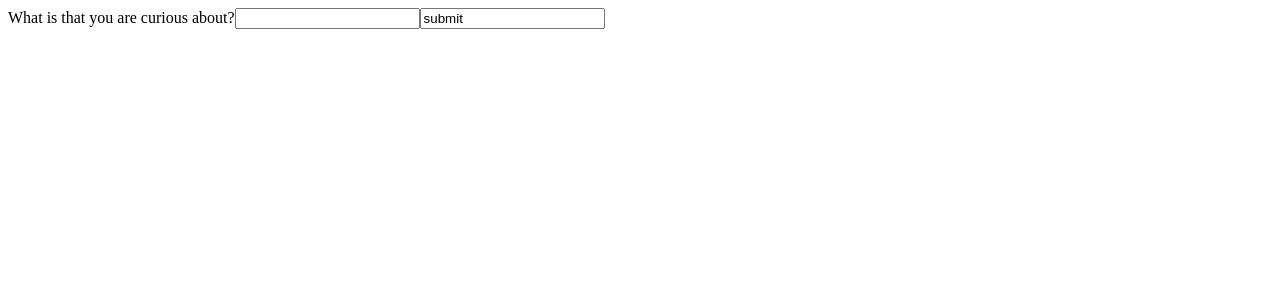
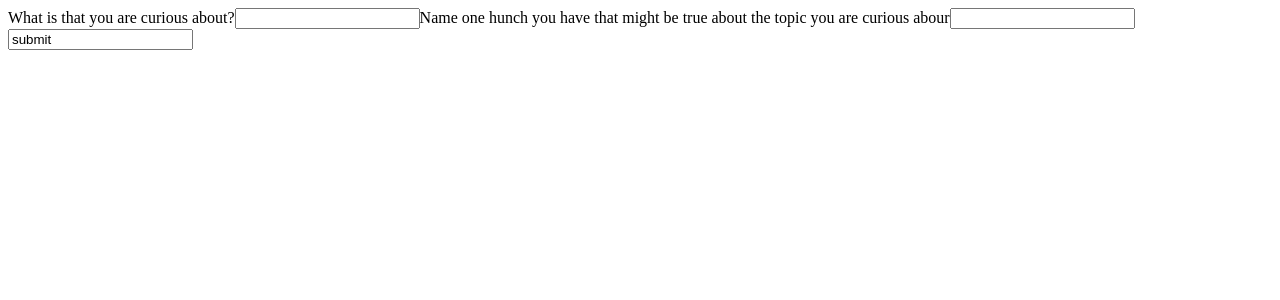
Before and after one commit to sarjir/ExperimentSaga, a React (Create React App) app: page / in a window 1280 px wide. Shown: the top 300 px of the page. Built offline with nearby package versions, Linux system fonts and the light colour scheme; no server answers; the database is empty.

Commit message:
add new field

```diff
--- a/FirstPage/index.tsx
+++ b/FirstPage/index.tsx
@@ -41,6 +41,9 @@ const FirstPage = () => {
     <form>
       <label htmlFor="question">What is that you are curious about?</label>
       <input onChange={handleOnChange} id="question" type="text" />
+
+      <label htmlFor="hypothesis">Name one hunch you have that might be true about the topic you are curious abour</label>
+      <input id="hypothesis" type="text"/>
       <input type="submt" onClick={handleOnSubmit} value="submit"/>
     </form>
   );
```
